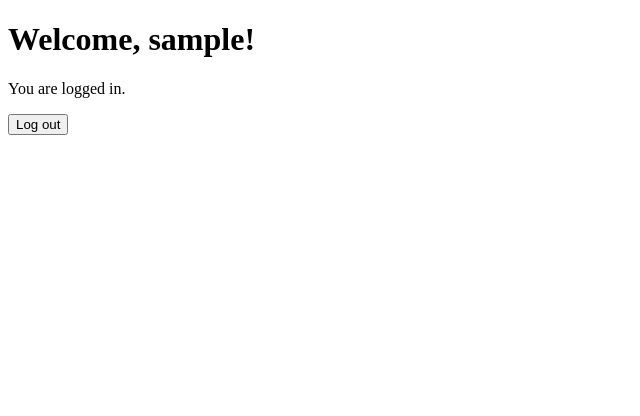
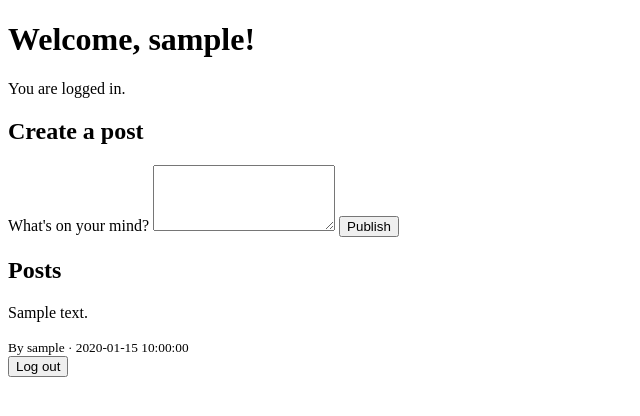
Before and after one commit to valentinagl9/social-media-mvp, a Flask app: page /home in a window 1280 px wide. Shown: the top 416 px of the page, without its empty margins (0-640 px from the left). Run offline with Flask 3, Linux system fonts and the light colour scheme; the visitor is signed in with stand-in values (Sample User, id 1); tables that the repository leaves empty hold one stand-in row (values such as "Sample post").

Commit message:
Implement post creation

```diff
--- a/app/db.py
+++ b/app/db.py
@@ -32,6 +32,17 @@ def init_db():
         )
         """
     )
+    db.execute(
+        """
+        CREATE TABLE IF NOT EXISTS posts (
+            id INTEGER PRIMARY KEY AUTOINCREMENT,
+            user_id INTEGER NOT NULL,
+            content TEXT NOT NULL,
+            created_at TIMESTAMP NOT NULL DEFAULT CURRENT_TIMESTAMP,
+            FOREIGN KEY (user_id) REFERENCES users (id)
+        )
+        """
+    )
     db.commit()
 
 
--- a/app/routes.py
+++ b/app/routes.py
@@ -88,7 +88,21 @@ def home():
         flash("Please log in to continue.", "error")
         return redirect(url_for("main.login"))
 
-    return render_template("home.html", username=session["username"])
+    db = get_db()
+    posts = db.execute(
+        """
+        SELECT posts.content, posts.created_at, users.username
+        FROM posts
+        JOIN users ON posts.user_id = users.id
+        ORDER BY posts.id DESC
+        """
+    ).fetchall()
+
+    return render_template(
+        "home.html",
+        username=session["username"],
+        posts=posts,
+    )
 
 
 @main.route("/logout", methods=["POST"])
@@ -96,3 +110,28 @@ def logout():
     session.clear()
     flash("You have been logged out.", "success")
     return redirect(url_for("main.login"))
+
+
+@main.route("/posts/create", methods=["POST"])
+def create_post():
+    from flask import flash, redirect, request, session, url_for
+    from app.db import get_db
+
+    if "user_id" not in session:
+        return redirect(url_for("main.login"))
+
+    content = request.form.get("content", "").strip()
+
+    if not content:
+        flash("Post content cannot be empty.")
+        return redirect(url_for("main.home"))
+
+    db = get_db()
+    db.execute(
+        "INSERT INTO posts (user_id, content) VALUES (?, ?)",
+        (session["user_id"], content),
+    )
+    db.commit()
+
+    flash("Post created successfully.")
+    return redirect(url_for("main.home"))
--- a/app/templates/home.html
+++ b/app/templates/home.html
@@ -9,6 +9,35 @@
     <main>
         <h1>Welcome, {{ username }}!</h1>
         <p>You are logged in.</p>
+
+        <section>
+            <h2>Create a post</h2>
+            <form method="post" action="/posts/create">
+                <label for="content">What's on your mind?</label>
+                <textarea
+                    id="content"
+                    name="content"
+                    rows="4"
+                    required
+                ></textarea>
+                <button type="submit">Publish</button>
+            </form>
+        </section>
+
+        <section>
+            <h2>Posts</h2>
+            {% for post in posts %}
+                <article>
+                    <p>{{ post["content"] }}</p>
+                    <small>
+                        By {{ post["username"] }} · {{ post["created_at"] }}
+                    </small>
+                </article>
+            {% else %}
+                <p>No posts yet.</p>
+            {% endfor %}
+        </section>
+
         <form method="post" action="{{ url_for('main.logout') }}">
             <button type="submit">Log out</button>
         </form>
```
Also changed, not shown: tests/test_posts.py (added, +54 -0 lines).
